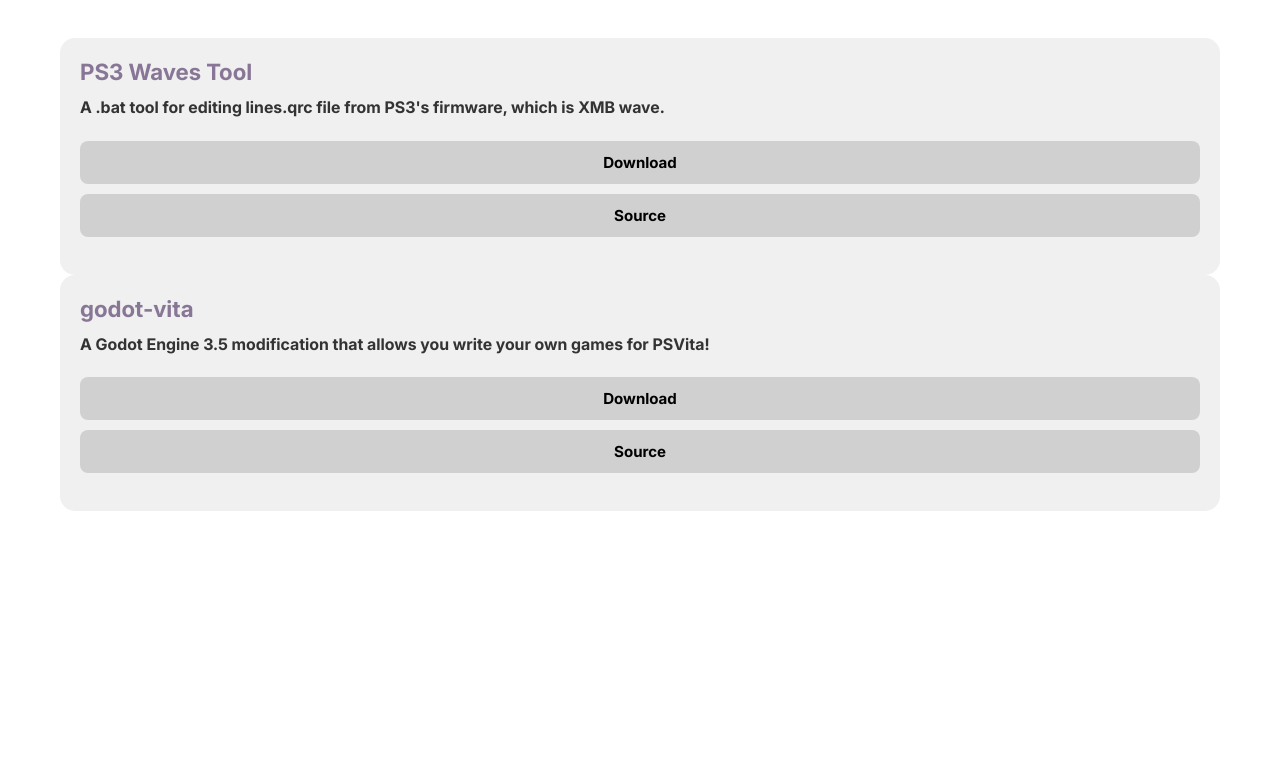
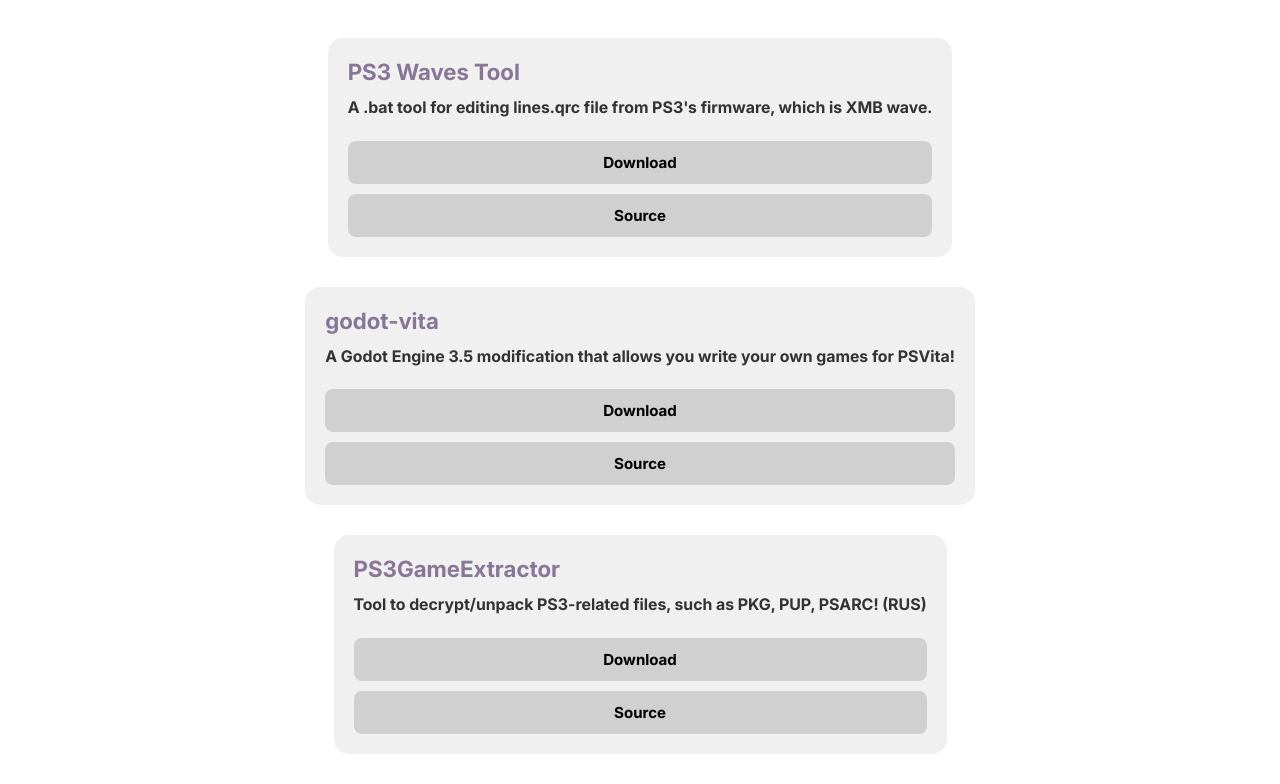
Before and after one commit to yaragirodev/psland-site, a plain HTML site: page pages/tools.html in a window 1280 px wide. Shown: the part 97-881 px from the top of the page. Before the commit the page ends 800 px from the top, so only its background shows below. Drawn offline with Linux system fonts and the light colour scheme.

Commit message:
add new tool

```diff
--- a/list/list_tools.json
+++ b/list/list_tools.json
@@ -11,5 +11,11 @@
         "description": "A Godot Engine 3.5 modification that allows you write your own games for PSVita!",
         "download_link": "https://github.com/SonicMastr/godot-vita/releases",
         "source": "https://github.com/SonicMastr/godot-vita"
+    },
+    {
+        "title": "PS3GameExtractor",
+        "description": "Tool to decrypt/unpack PS3-related files, such as PKG, PUP, PSARC! (RUS)",
+        "download_link": "/files/ps3gameextractor.exe",
+        "source": "https://www.pspx.ru/forum/showthread.php?t=108199"
     }
 ]
--- a/scripts/get_tools.js
+++ b/scripts/get_tools.js
@@ -12,7 +12,6 @@
         <p>${tool.description}</p>
         <a href="${tool.download_link}">Download</a>
         <a href="${tool.source}">Source</a>
-        <br>
       `;
 
       container.appendChild(card);
--- a/styles/toolCard.css
+++ b/styles/toolCard.css
@@ -5,11 +5,14 @@
 
 
 #cards-container {
+  display: flex;
+  flex-wrap: wrap;
   justify-content: center;
   gap: 30px;
   padding: 30px 20px;
-  max-width: 1200px;
-  margin: 0 auto;
+  width: 100%;
+  margin: 0;
+  box-sizing: border-box;
 }
 
 .card {
```
Also changed, not shown: 1 other file.
